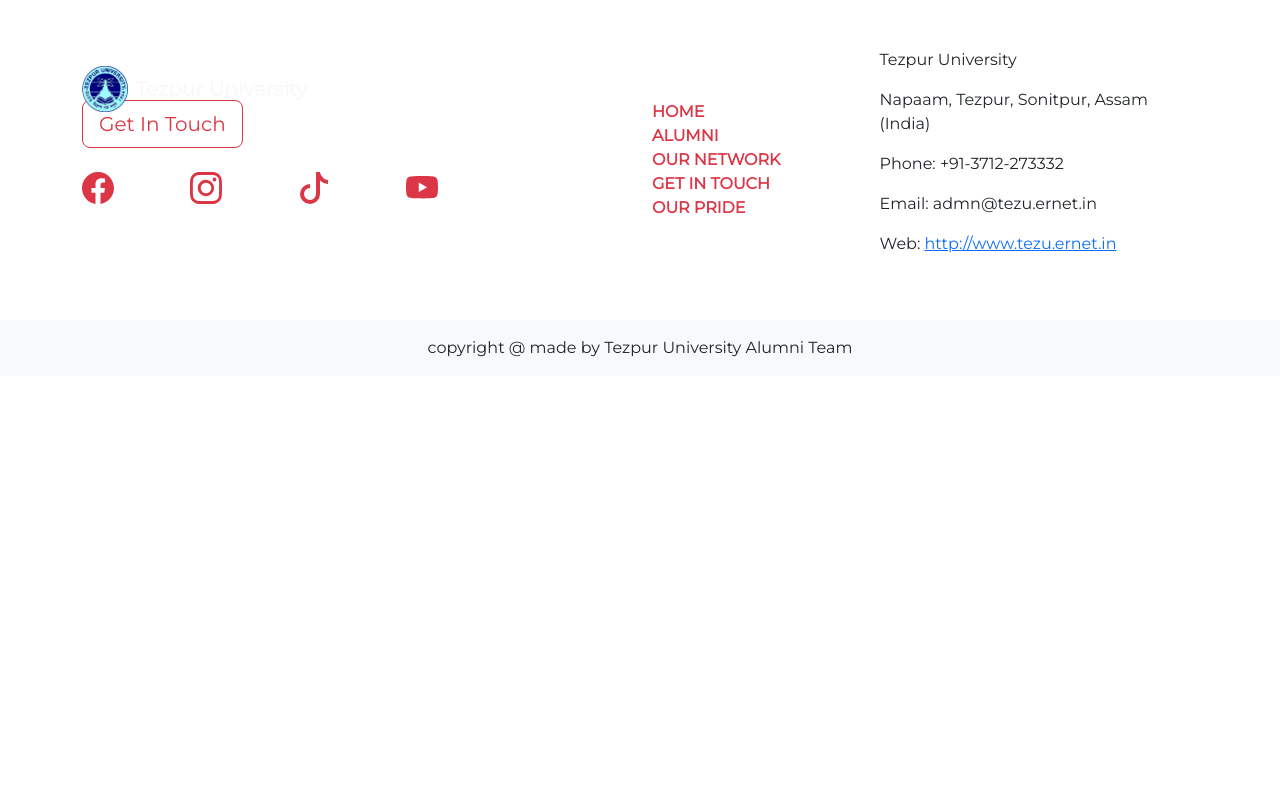
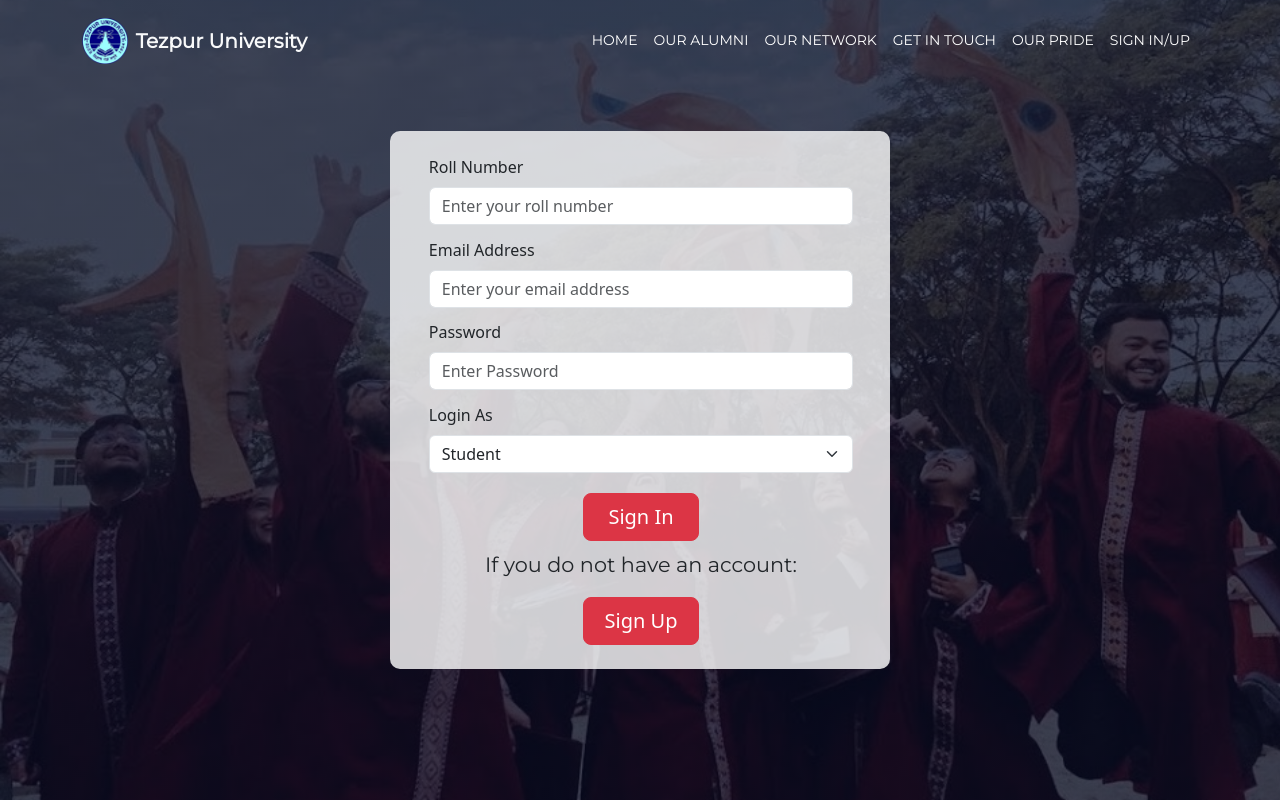
Before and after one commit to praptipriyaph/React-Alumni-Website, a React (Create React App) app: page /SignIn in a window 1280 px wide. Shown: the top 802 px of the page. Built offline with nearby package versions, Linux system fonts and the light colour scheme.

Commit message:
SignIn page

```diff
--- a/src/App.js
+++ b/src/App.js
@@ -8,7 +8,7 @@
 import Pride from './pages/Pride/Pride';
 import Alumni from './pages/Alumni/Alumni';
 import Contact from './pages/Contact/Contact';
-import Sign from './pages/Sign/Sign';
+import SignIn from './pages/Sign/SignIn';
 
 
 function App() {
@@ -36,7 +36,7 @@
               <Nav.Link href='/networks' className='text-uppercase'>Our Network</Nav.Link>
               <Nav.Link href='/contact' className='text-uppercase'>Get in touch</Nav.Link>
               <Nav.Link href='/Pride' className='text-uppercase'>Our Pride</Nav.Link>
-              <Nav.Link href='/Sign' className='text-uppercase'>Sign In</Nav.Link>
+              <Nav.Link href='/SignIn' className='text-uppercase'>Sign In/Up</Nav.Link>
 
             </Nav>
           </Navbar.Collapse>
@@ -49,7 +49,7 @@
         <Route path='/Pride' element={<Pride />} />
         <Route path='/Alumni' element={<Alumni />} />
         <Route path='/contact' element={<Contact />} />
-        <Route path='/Sign' element={<Sign />} />
+        <Route path='/SignIn' element={<SignIn />} />
 
       </Routes>
 
--- a/src/pages/Sign/Sign.jsx
+++ /dev/null
@@ -1,68 +0,0 @@
-import React, { useState } from 'react';
-import { Form, Button } from 'react-bootstrap';
-import './Sign.css'; // Import the CSS file
-
-function Sign() {
-    const [formData, setFormData] = useState({
-        rollNumber: '',
-        email: '',
-        loginAs: 'student'
-    });
-
-    const handleChange = (event) => {
-        const { name, value } = event.target;
-        setFormData({ ...formData, [name]: value });
-    };
-
-    const handleSubmit = (event) => {
-        event.preventDefault();
-        console.log(formData);
-    };
-
-    return (
-        <div className='sign-container'>
-            <div className='container my-5 '>
-                <div className='form-container'>
-
-                    <Form id='contact-form' className='field' onSubmit={handleSubmit}>
-                        <Form.Label>Roll Number</Form.Label>
-                        <Form.Control
-                            type='text'
-                            name='rollNumber'
-                            value={formData.rollNumber}
-                            onChange={handleChange}
-                            placeholder='Enter your roll number'
-                            style={{ width: '33.157vw', marginBottom: '10px' }}
-                        />
-
-                        <Form.Label>Email Address</Form.Label>
-                        <Form.Control
-                            type='email'
-                            name='email'
-                            value={formData.email}
-                            onChange={handleChange}
-                            placeholder='Enter your email address'
-                            style={{ width: '33.157vw', marginBottom: '10px' }}
-                        />
-
-                        <Form.Label>Login As</Form.Label>
-                        <Form.Select
-                            name='loginAs'
-                            value={formData.loginAs}
-                            onChange={handleChange}
-                            style={{ width: '33.157vw', marginBottom: '10px' }}
-                        >
-                            <option value='student'>Student</option>
-                            <option value='alumni'>Alumni</option>
-                            <option value='admin'>Admin</option>
-                        </Form.Select>
-
-                        <Button variant="danger btn-lg" type='submit' style={{ marginTop: '15px' }}>Sign In</Button>
-                    </Form>
-                </div>
-            </div>
-        </div>
-    );
-}
-
-export default Sign;
--- a/src/pages/Sign/Sign.css
+++ b/src/pages/Sign/SignIn.css
@@ -12,6 +12,8 @@
     width: 39vw;
     max-width: 39vw;
     padding: 3vw;
+    padding-top: 1.9vw;
+    padding-bottom: 1.9vw;
     border-radius: 10px;
     background-color: rgba(255, 255, 255, 0.8);
     margin: 0 auto; /* Center the form container horizontally */
--- /dev/null
+++ b/src/pages/Sign/SignIn.jsx
@@ -0,0 +1,136 @@
+import React, { useState } from 'react';
+import { Form, Button } from 'react-bootstrap';
+import axios from 'axios';
+import './SignIn.css'; // Import the CSS file
+
+function SignIn() {
+    const [roll_n, setRoll_n] = useState('');
+    const [email, setEmail] = useState('');
+    const [passw, setPassw] = useState('');
+    const [login_as, setLogin_as] = useState('Student');
+
+    const handleSubmit = (e) => {
+
+        e.preventDefault();
+
+        if(roll_n.length === 0){
+            alert("Roll No. can't left Blank!");
+        }
+        else if(email.length === 0){
+            alert("Email can't be left Blank!");
+        }
+        else if(passw.length < 8){
+            alert("Password should be atleast of 8 characters!");
+        }
+        else{
+            const url = 'http://localhost:80/react-university-website-master/src/pages/Sign/SignIn.php';
+
+            const frmData = new URLSearchParams();
+            frmData.append('roll_n', roll_n);
+            frmData.append('email', email);
+            frmData.append('passw', passw);
+            frmData.append('login_as', login_as);
+
+            console.log(frmData);
+            axios.post(url, frmData).then(response=> alert(response.data)).catch(error=> alert(error));
+        };
+
+        console.log('Form submitted:', {
+          roll_n,
+          email,
+          passw,
+          login_as,
+        });
+
+        setPassw('');
+        setLogin_as('Student');
+
+    };
+
+    return (
+        <div className='sign-container'>
+            <div className='container my-5 '>
+                <div className='form-container'>
+
+                    <Form id='contact-form' method='POST' action= 'Sign.php'  onSubmit={handleSubmit}>
+                        <Form.Label>Roll Number</Form.Label>
+                        <Form.Control
+                            type='text'
+                            id='roll_n'
+                            name='roll_n'
+                            value={roll_n}
+                            onChange={(e) => setRoll_n(e.target.value)}
+                            placeholder='Enter your roll number'
+                            style={{ width: '33.157vw', marginBottom: '1vw' }}
+                        />
+
+                        <Form.Label>Email Address</Form.Label>
+                        <Form.Control
+                            type='email'
+                            id='email'
+                            name='email'
+                            value={email}
+                            onChange={(e) => setEmail(e.target.value)}
+                            placeholder='Enter your email address'
+                            style={{ width: '33.157vw', marginBottom: '1vw' }}
+                        />
+
+                        <Form.Label>Password</Form.Label>
+                        <Form.Control
+                            type='text'
+                            id='passw'
+                            name='passw'
+                            value={passw}
+                            onChange={(e) => setPassw(e.target.value)}
+                            placeholder='Enter Password'
+                            style={{ width: '33.157vw', marginBottom: '1vw' }}
+                        />
+
+                        <Form.Label>Login As</Form.Label>
+                        <Form.Select
+                            id='login_as'
+                            name='login_as'
+                            value={login_as}
+                            onChange={(e) => setLogin_as(e.target.value)}
+                            style={{ width: '33.157vw', marginBottom: '1vw' }}
+                        >
+                            <option value='student'>Student</option>
+                            <option value='alumni'>Alumni</option>
+                            <option value='admin'>Admin</option>
+                        </Form.Select>
+
+                        <div style={{width: '33.157vw', marginBottom: '0vw', display: 'flex', justifyContent: 'center', alignItems: 'center', flexDirection: 'column'}}>
+                            <Button
+                                variant="danger btn-lg"
+                                type='submit'
+                                style={
+                                    { width: '9.1vw', marginTop: '0.57vw', display: 'block'}
+                                    }
+                            >
+                                Sign In
+                            </Button>
+                            <p
+                                style={
+                                    { marginTop: '0.57vw', fontSize: '1.3rem'}
+                                }
+                            >
+                                If you do not have an account:
+                            </p>
+                            <Button
+                            variant="danger btn-lg"
+                            type='submit'
+                            style={
+                                { width: '9.1vw', marginTop: '0.1vw', display: 'block'}
+                                }
+                            >
+                                Sign Up
+                            </Button>
+                        </div>
+                    </Form>
+                </div>
+            </div>
+        </div>
+    );
+}
+
+export default SignIn;
```
Also changed, not shown: 1 other file (tests, documents, lock files or other folders).
